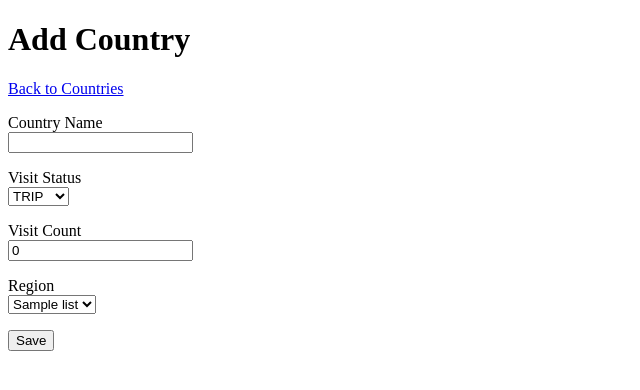
After one commit to acholyte1/TravelProject, a Flask app: page /countries/add in a window 1280 px wide. The commit adds this page. Shown: the top 390 px of the page, without its empty margins (0-640 px from the left). Run offline with Flask 3, Linux system fonts and the light colour scheme; tables that the repository leaves empty hold one stand-in row (values such as "Sample post").

Commit message:
Add SQL Migrations and Templates

```diff
--- a/app.py
+++ b/app.py
@@ -1,4 +1,5 @@
-from flask import Flask, render_template
+import pymysql
+from flask import Flask, redirect, render_template, request
 from db import get_connection
 
 app = Flask(__name__)
@@ -6,6 +7,69 @@ app = Flask(__name__)
 @app.route("/")
 def home():
     return render_template("index.html")
+
+@app.route("/countries")
+def countries():
+    conn = get_connection()
+
+    try:
+        with conn.cursor(pymysql.cursors.DictCursor) as cursor:
+            cursor.execute(
+                """
+                SELECT
+                    country_id,
+                    country_name,
+                    visit_status,
+                    visit_count,
+                    region_id,
+                    region_name
+                FROM country_region_view
+                ORDER BY country_id DESC
+                """
+            )
+            countries = cursor.fetchall()
+    finally:
+        conn.close()
+
+    return render_template("countries/list.html", countries=countries)
+
+@app.route("/countries/add", methods=["GET", "POST"])
+def add_country():
+    conn = get_connection()
+
+    try:
+        with conn.cursor(pymysql.cursors.DictCursor) as cursor:
+            if request.method == "POST":
+                country_name = request.form["country_name"]
+                visit_status = request.form["visit_status"]
+                visit_count = int(request.form.get("visit_count") or 0)
+                region_id = request.form.get("region_id") or None
+
+                cursor.execute(
+                    """
+                    INSERT INTO country_list
+                        (country_name, visit_status, visit_count, region_id)
+                    VALUES
+                        (%s, %s, %s, %s)
+                    """,
+                    (country_name, visit_status, visit_count, region_id),
+                )
+                conn.commit()
+
+                return redirect("/countries")
+
+            cursor.execute(
+                """
+                SELECT region_id, region_name
+                FROM region_list
+                ORDER BY region_name
+                """
+            )
+            regions = cursor.fetchall()
+    finally:
+        conn.close()
+
+    return render_template("countries/add.html", regions=regions)
 
 @app.route("/db-test")
 def db_test():
--- /dev/null
+++ b/templates/countries/add.html
@@ -0,0 +1,45 @@
+<!DOCTYPE html>
+<html>
+<head>
+    <title>Add Country</title>
+</head>
+<body>
+    <h1>Add Country</h1>
+
+    <p>
+        <a href="/countries">Back to Countries</a>
+    </p>
+
+    <form method="post" action="/countries/add">
+        <p>
+            <label for="country_name">Country Name</label><br>
+            <input type="text" id="country_name" name="country_name" required>
+        </p>
+
+        <p>
+            <label for="visit_status">Visit Status</label><br>
+            <select id="visit_status" name="visit_status" required>
+                <option value="TRIP">TRIP</option>
+                <option value="STAY">STAY</option>
+                <option value="WANT">WANT</option>
+            </select>
+        </p>
+
+        <p>
+            <label for="visit_count">Visit Count</label><br>
+            <input type="number" id="visit_count" name="visit_count" min="0" value="0" required>
+        </p>
+
+        <p>
+            <label for="region_id">Region</label><br>
+            <select id="region_id" name="region_id" required>
+                {% for region in regions %}
+                <option value="{{ region.region_id }}">{{ region.region_name }}</option>
+                {% endfor %}
+            </select>
+        </p>
+
+        <button type="submit">Save</button>
+    </form>
+</body>
+</html>
--- a/templates/index.html
+++ b/templates/index.html
@@ -5,5 +5,8 @@
 </head>
 <body>
     <h1>Travel Project</h1>
+    <p>
+        <a href="/countries">Countries</a>
+    </p>
 </body>
 </html>
```
Also changed, not shown: templates/countries/list.html (added, +41 -0 lines), migrations/000_init_schema.sql (added), migrations/001_alter_trip_id_auto_increment.sql (added), migrations/002_alter_visit_status_enum.sql (added).
